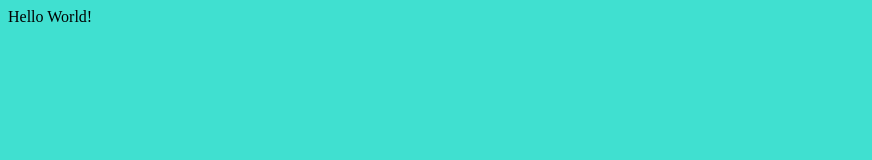
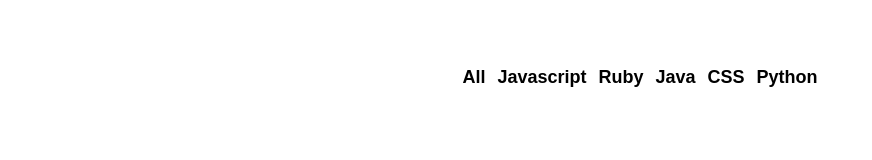
Before and after one commit to MarcoStaccato/github-battle-training, a React app: page / in a window 1280 px wide. Shown: the whole page, without its empty margins (0-872 px from the left). Built offline with nearby package versions, Linux system fonts and the light colour scheme.

Commit message:
feat: add navbar component

```diff
--- /dev/null
+++ b/app/components/Popular.js
@@ -0,0 +1,18 @@
+import React from 'react'
+
+export default class Popular extends React.Component {
+    render(){
+        const languages = ['All', 'Javascript', 'Ruby', 'Java', 'CSS', 'Python']
+        return (
+            <ul className='flex-center'>
+                {languages.map(lang =>
+                    <li key={lang}>
+                        <button className="btn-clear nav-link">
+                            {lang}
+                        </button>
+
+                    </li>)}
+            </ul>
+        )
+    }
+}
--- a/app/index.css
+++ b/app/index.css
@@ -1,3 +1,42 @@
+html, body, #app {
+    margin: 0;
+    height: 100%;
+    width: 100%;
+}
+
 body {
-    background-color: #40e0d0;
+    font-family: -apple-system, BlinkMacSystemFont, 'Segoe UI', Roboto, Oxygen, Ubuntu, Cantarell, 'Open Sans', 'Helvetica Neue', sans-serif;
+    /* background-color: #40e0d0; */
 }
+
+ul {
+    padding: 0;
+}
+
+li {
+    list-style-type: none;
+}
+
+.container {
+    max-width: 1200px;
+    margin: 0 auto;
+    padding: 50px;
+}
+
+.flex-center {
+    display: flex;
+    justify-content: center;
+    align-items: center;
+}
+
+.btn-clear {
+    border: none;
+    background: transparent;
+}
+
+.nav-link {
+    font-size: 18px;
+    font-weight: bold;
+    text-decoration: none;
+    color: inherit;
+}
--- a/app/index.js
+++ b/app/index.js
@@ -1,14 +1,15 @@
 import React from 'react'
 import ReactDOM from 'react-dom'
 import './index.css'
+import Popular from './components/Popular'
 
 //component -> state, lifecycle, UI
 
 class App extends React.Component {
   render() {
     return (
-      <div>
-        Hello World!
+      <div className='container'>
+        <Popular />
       </div>
     )
   }
```
